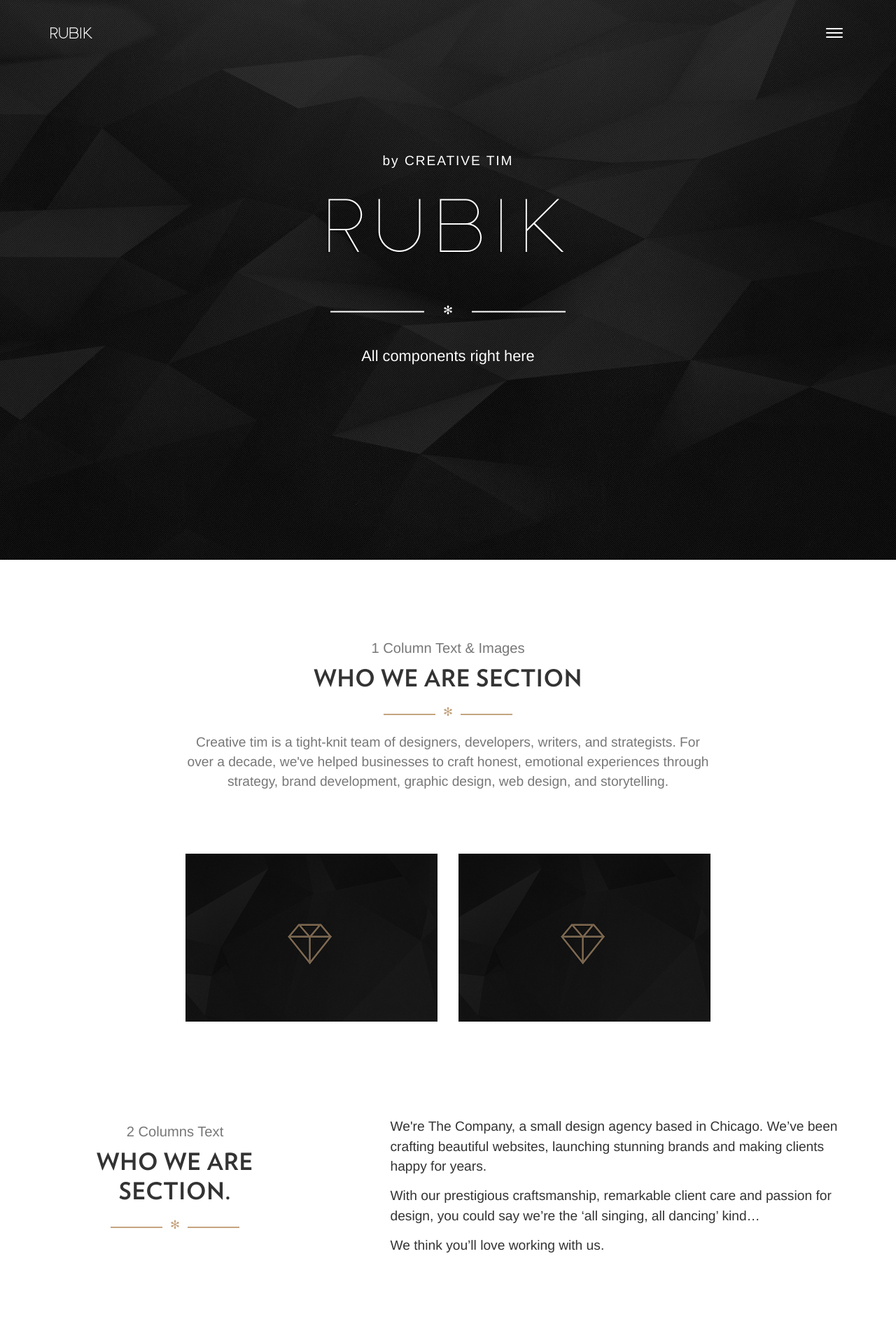
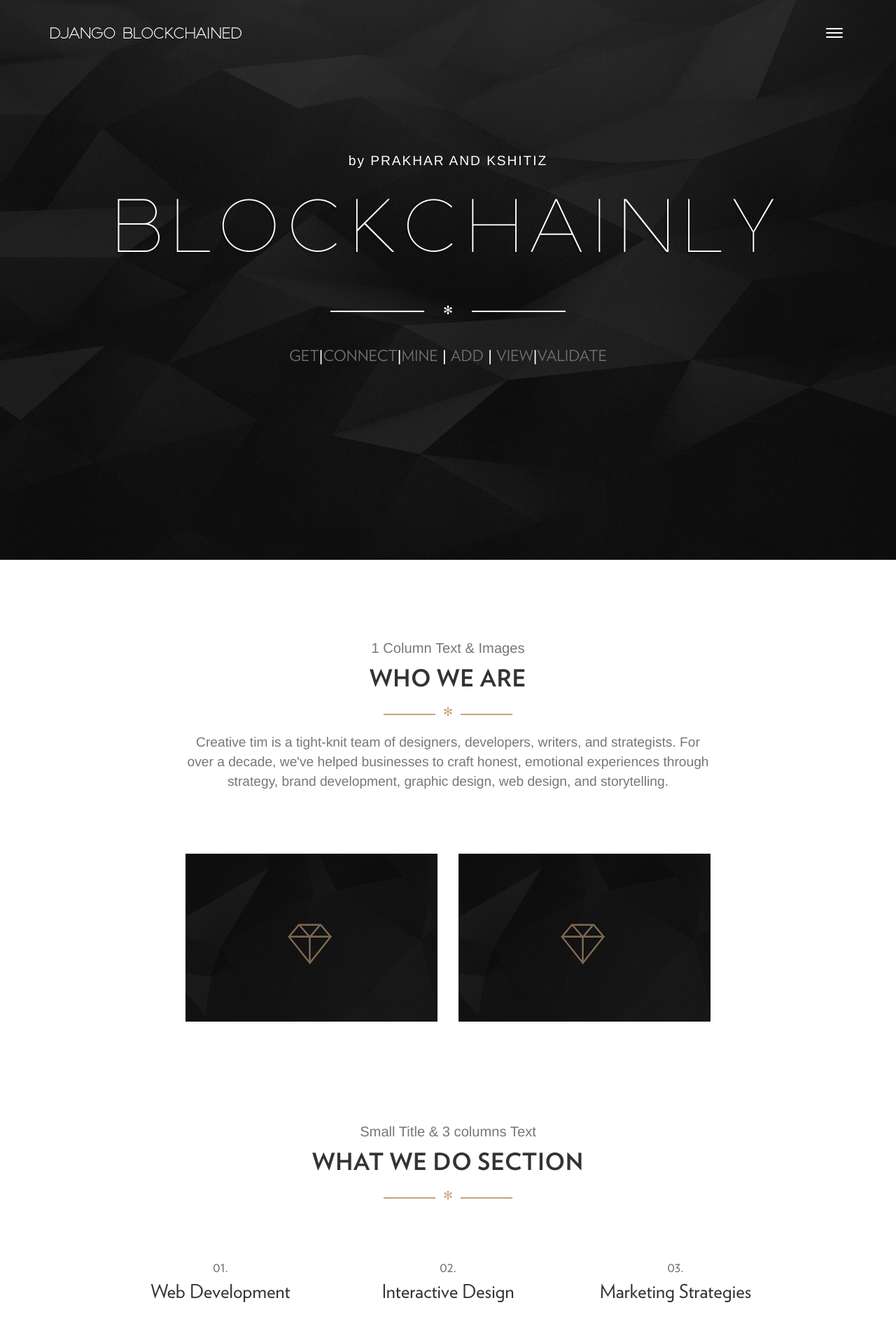
Before and after one commit to pirateksh/django_blockchained, a Django app: page / in a window 1280 px wide. Shown: the top 1885 px of the page at 70% size. Run offline with Django 3.2, Linux system fonts and the light colour scheme; some libraries are stand-ins or nearby versions; some web fonts are replaced.

Commit message:
Added CSS/BOOTSTRAP

```diff
--- a/home/templates/home/index.html
+++ b/home/templates/home/index.html
@@ -6,7 +6,7 @@
   <link rel="icon" type="image/png" href="{% static 'assets/img/favicon.ico' %}">
   <meta http-equiv="X-UA-Compatible" content="IE=edge,chrome=1" />
 
-  <title>Rubik - Bootstrap Presentation Page by Creative Tim </title>
+  <title>Blockchainly - by Prakhar and Kshitiz </title>
 
   <meta content='width=device-width, initial-scale=1.0, maximum-scale=1.0, user-scalable=0' name='viewport' />
 
@@ -33,8 +33,8 @@
             <span class="icon-bar bar2"></span>
             <span class="icon-bar bar3"></span>
         </button>
-        <a href="http://www.creative-tim.com" class="navbar-brand">
-           RUBIK
+        <a href="https://github.com/pirateksh/django_blockchained" class="navbar-brand">
+           DJANGO BLOCKCHAINED
         </a>
     </div>
 
@@ -62,23 +62,8 @@
                 </a>
             </li>
             <li>
-                <a href="" data-scroll="true" data-id="#projects1">
-                    Clothes
-                </a>
-            </li>
-            <li>
-                <a href="" data-scroll="true" data-id="#clients1">
-                    Clients
-                </a>
-            </li>
-            <li>
                 <a href="" data-scroll="true" data-id="#team1">
                     Team
-                </a>
-            </li>
-             <li>
-                <a href="" data-scroll="true" data-id="#numbers1">
-                    Numbers
                 </a>
             </li>
             <li>
@@ -98,12 +83,23 @@
 
             <div class="container">
                  <div class="content">
-                    <p><span>by </span>Creative Tim<p>
-                    <h1>Rubik</h1>
+                    <p><span>by </span> Prakhar and Kshitiz <p>
+                    <h1>Blockchainly</h1>
                     <div class="separator-container">
                           <div class="separator line-separator">✻</div>
                         </div>
-                    <h5>All components right here</h5>
+                    <h5><a href="{% url 'get_chain' %}">GET</a>|<a href="{% url 'connect_node' %}">CONNECT</a>|<a href="{% url 'mine_block' %}">MINE</a>
+                    |
+                    <div class="dropdown">
+                        <a href="javascript:void(0)" class="dropbtn">ADD</a>
+                        <div class="dropdown-content">
+                            <a href="{% url 'add_criminal_transaction' %}">CRIMINAL TRANSACTIONS</a>
+                            <a href="{% url 'add_health_transaction' %}">HEALTH TRANSACTIONS</a>
+                            <a href="{% url 'add_employment_transaction' %}">EMPLOYMENT TRANSACTIONS</a>
+                        </div>
+                    </div>
+                    |
+                    <a href="{% url 'all_transactions' %}">VIEW</a>|<a href="{% url 'is_valid' %}">VALIDATE</a></h5>
                 </div>
             </div>
         </div>
@@ -116,7 +112,7 @@
                   <div class="row">
                       <div class="title add-animation-stopped">
                           <h5 class="text-gray"> 1 Column Text & Images</h5>
-                          <h2>Who we are section</h2>
+                          <h2>Who we are </h2>
                           <div class="separator-container">
                               <div class="separator line-separator">✻</div>
                           </div>
@@ -140,7 +136,7 @@
               </div>
           </div>
       </div>
-      <div class="section section-we-are-2">
+      {% comment %} <div class="section section-we-are-2">
           <div class="text-area">
               <div class="container">
                   <div class="row">
@@ -162,8 +158,8 @@
                       </div>
                   </div>
               </div>
-          </div>
-          <div class="container">
+          </div> {% endcomment %}
+          {% comment %} <div class="container">
               <div class="row">
                   <div class="col-md-10 col-md-offset-1">
                       <div class="row">
@@ -186,8 +182,8 @@
                   </div>
               </div>
           </div>
-      </div>
-      <div class="section section-we-are-1">
+      </div> {% endcomment %}
+      {% comment %} <div class="section section-we-are-1">
           <div class="text-area">
               <div class="container">
                   <div class="row">
@@ -304,7 +300,7 @@
                   <a class="right carousel-control" href="#section-we-are-2" data-slide="next"><span class="fa fa-angle-right hidden-ms hidden-lg"></span></a>
               </div>
           </div>
-      </div>
+      </div> {% endcomment %}
     <!-- END SECTION WHO WE ARE -->
 
     <!-- SECTIONS WHAT WE DO -->
@@ -354,7 +350,7 @@
       <!-- End Section "What We do" example 1: Small Title & 3 columns Text   -->
 
       <!-- Section "What We do" example 2: Big Title & 4 columns text -->
-      <div class="section section-we-do-1" id="workflow1">
+      {% comment %} <div class="section section-we-do-1" id="workflow1">
           <div class="text-area">
               <div class="container">
                   <div class="row">
@@ -399,11 +395,11 @@
                   </div>
               </div>
           </div>
-      </div>
+      </div> {% endcomment %}
       <!-- End Section "What We do" example 2: Big Title & 4 columns text  -->
 
       <!-- Section "What We do" example 3: Small Title & 3 columns icons -->
-      <div class="section section-we-do-2" id="workflow2">
+      {% comment %} <div class="section section-we-do-2" id="workflow2">
           <div class="container">
               <div class="row">
                   <div class="title add-animation-stopped">
@@ -446,11 +442,11 @@
                   </div>
               </div>
           </div>
-      </div>
+      </div> {% endcomment %}
       <!-- End Section "What We do" example 3: Small Title & 3 columns icons -->
 
       <!-- Section "What We do" example 4: Big Title & 4 columns icons -->
-      <div class="section section-we-do-2" id="workflow2">
+      {% comment %} <div class="section section-we-do-2" id="workflow2">
           <div class="container">
               <div class="row">
                   <div class="title add-animation-stopped">
@@ -499,13 +495,13 @@
                   </div>
               </div>
           </div>
-      </div>
+      </div> {% endcomment %}
       <!-- End Section "What We do" example 3: Small Title & 3 columns icons -->
     <!-- END SECTIONS WHAT WE DO -->
 
     <!-- SECTION WHAT WE MADE -->
       <!-- Section "Our Projects" example 1: 2 Columns Full Width -->
-      <div class="section section-we-made-1 section-with-hover" id="projects1">
+      {% comment %} <div class="section section-we-made-1 section-with-hover" id="projects1">
           <div class="text-area">
               <div class="title add-animation-stopped">
                   <h5 class="text-gray">2 Columns Full width</h5>
@@ -562,11 +558,11 @@
                   </div>
               </div>
           </div>
-      </div>
+      </div> {% endcomment %}
       <!-- End Section "Our Projects" example 1: 2 Columns Full Width -->
 
       <!-- Section "Our Projects" example 2: 3 Columns Full Width -->
-      <div class="section section-we-made-1 section-with-hover" id="projects1">
+      {% comment %} <div class="section section-we-made-1 section-with-hover" id="projects1">
           <div class="text-area">
               <div class="title add-animation-stopped">
                   <h5 class="text-gray">3 Columns Full Width & Color Hover</h5>
@@ -918,13 +914,13 @@
                   </div>
               </div>
           </div>
-      </div>
+      </div> {% endcomment %}
       <!-- End Section "Our Projects" example 6: Multiple Lines Photos -->
     <!-- END SECTION WHAT WE MADE  -->
 
     <!--  SECTION CLIENTS -->
       <!-- Section "Clients" example 1: 3 Columns Logos -->
-      <div class="section section-clients-1" id="clients1">
+      {% comment %} <div class="section section-clients-1" id="clients1">
           <div class="container">
               <div class="text-area">
                   <div class="title add-animation-stopped">
@@ -1013,11 +1009,11 @@
                   </div>
               </div>
           </div>
-      </div>
+      </div> {% endcomment %}
       <!-- End Section "Clients" example 1: 3 Columns Logos -->
 
       <!-- Section "Clients" example 1: 4 Columns Logos -->
-      <div class="section section-clients-1" id="clients1">
+      {% comment %} <div class="section section-clients-1" id="clients1">
           <div class="container">
               <div class="text-area">
                   <div class="title add-animation-stopped">
@@ -1188,7 +1184,7 @@
                   </li>
               </ul>
           </div>
-      </div>
+      </div> {% endcomment %}
       <!-- Section "Clients" example 4: Companies Testimonials -->
     <!-- END SECTION CLIENTS -->
 
@@ -1214,7 +1210,7 @@
       <!-- End Section "Team" example 1: Description & Full Image -->
 
       <!-- Section "Team" example 2: Left Title & 3 Profiles -->
-      <div class="section section-team-4" id="team4">
+      {% comment %} <div class="section section-team-4" id="team4">
           <div class="container">
               <div class="row">
                   <div class="col-md-4">
@@ -1261,10 +1257,10 @@
                   </div>
               </div>
           </div>
-      </div>
+      </div> {% endcomment %}
 
       <!-- Section "Team" example 3: 4 Profiles Style 1 -->
-      <div class="section section-team-2" id="team2">
+      {% comment %} <div class="section section-team-2" id="team2">
           <div class="container">
               <div class="text-area">
                   <div class="title add-animation-stopped">
@@ -1414,13 +1410,13 @@
                   </div>
               </div>
           </div>
-      </div>
+      </div> {% endcomment %}
       <!-- Section "Team" example 4: 6 Profiles Style 2 -->
     <!-- END SECTION TEAM -->
 
     <!-- SECTION NUMBERS -->
       <!-- Section "Numbers" example 1: Simple Text -->
-      <div class="section section-numbers-1" id="numbers1">
+      {% comment %} <div class="section section-numbers-1" id="numbers1">
           <div class="container">
               <div class="text-area">
                   <div class="title add-animation-stopped">
@@ -1463,11 +1459,11 @@
                   </div>
               </div>
           </div>
-      </div>
+      </div> {% endcomment %}
       <!-- End Section "Numbers" example 1: Simple Text -->
 
       <!-- Section "Numbers" example 2: Text & Icons -->
-      <div class="section section-numbers-1" id="numbers3">
+      {% comment %} <div class="section section-numbers-1" id="numbers3">
           <div class="container">
               <div class="text-area">
                   <div class="title add-animation-stopped">
@@ -1620,7 +1616,7 @@
                   </div>
               </div>
           </div>
-      </div>
+      </div> {% endcomment %}
       <!-- End Section "Numbers" example 4: Text & Image -->
     <!-- END SECTION NUMBERS -->
 
@@ -1675,7 +1671,7 @@
       </div>
       <!-- End Section "Contact" example 1: Form Style 1 -->
 
-      <!-- Section "Contact" example 2: Form Style 2 -->
+      {% comment %} <!-- Section "Contact" example 2: Form Style 2 -->
       <div class="section section-contact-2" id="contact2">
           <div class="container">
               <div class="text-area">
@@ -1812,7 +1808,7 @@
                   <div id="contactUsMap" class="big-map"></div>
               </div>
           </div>
-      </div>
+      </div> {% endcomment %}
       <!-- End Section "Contact" example 4: Address & Maps -->
     <!-- END SECTION CONTACT -->
 
@@ -1942,14 +1938,14 @@
               </div>
               <hr>
               <div class="copyright">
-                  © 2015 Creative Tim, made with love
+                  © 2019 Django Blockchained , We Create Future
               </div>
           </div>
       </footer>
     <!-- END FOOTER -->
   </div>
-
 </div> <!-- end wrapper -->
+
 <div class="project-content" id="project_1">
   <div>
     <div class="project-details">
@@ -2004,7 +2000,7 @@
   </div>
 </div>
 
-<div class="project-content" id="project_2">
+{% comment %} <div class="project-content" id="project_2">
   <div>
     <div class="project-details">
       <span class="icon-close"><i class="pe-7s-close-circle"></i></span>
@@ -2071,7 +2067,8 @@
       </div>
     </div>
   </div>
-</div>
+</div>{% endcomment %}
+
 </body>
   <!--   core js files    -->
   <script src="{% static 'assets/js/jquery-1.11.2.min.js' %}" type="text/javascript"></script>
--- a/static/assets/css/rubick.css
+++ b/static/assets/css/rubick.css
@@ -13,6 +13,40 @@ h1, .h1, h2, .h2, h3, .h3, h4, .h4 {
 
 h1 small, h2 small, h3 small, h1 .small, h2 .small, h3 .small {
   font-size: 60%;
+}
+
+.dropdown {
+  display: inline-block;
+}
+
+.dropbtn {
+  display: inline-block;
+  /* color: white; */
+  text-align: center;
+  text-decoration: none;
+}
+
+.dropdown-content {
+  display: none;
+  position: absolute;
+  /* background-color: #f9f9f9; */
+  min-width: 10px;
+  box-shadow: 0px 8px 16px 0px rgba(0,0,0,0.2);
+  z-index: 1;
+}
+
+.dropdown-content a {
+  color: #f1f1f171;
+  padding: 2px 5px;
+  text-decoration: none;
+  display: block;
+  text-align: left;
+}
+
+/* .dropdown-content a:hover {background-color: #f1f1f1;} */
+
+.dropdown:hover .dropdown-content {
+  display: block;
 }
 
 a:hover, a:focus {
```
